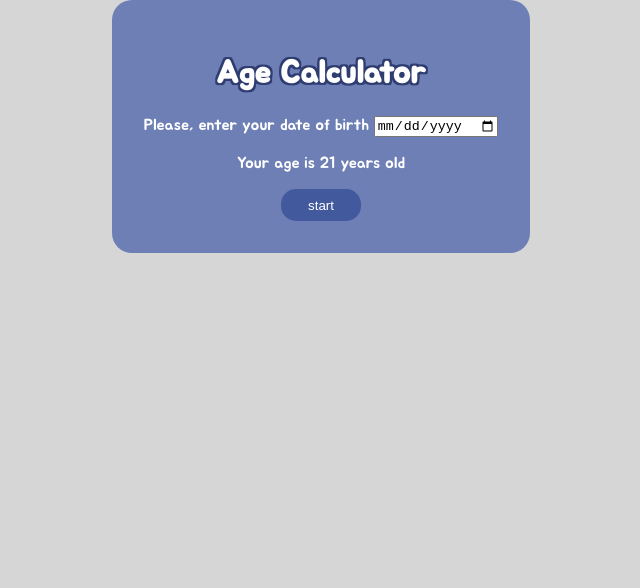
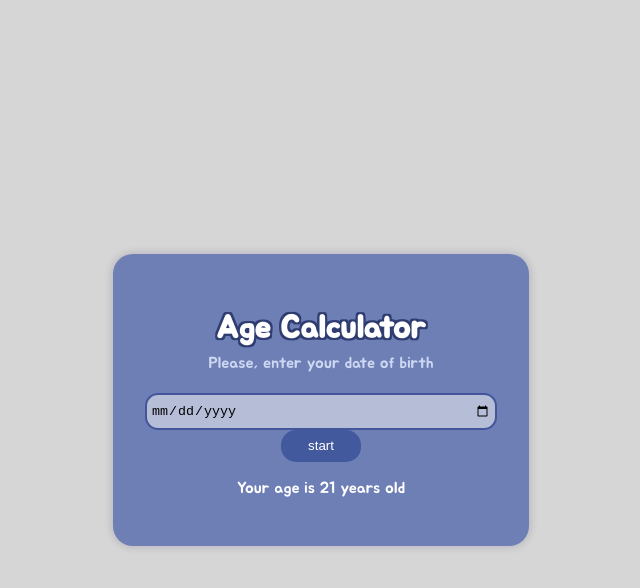
Before and after one commit to tarsibfritz/Age-Calculator, a plain HTML site: page index.html in a window 1280 px wide. Shown: the whole page, without its empty margins (319-959 px from the left). Drawn offline with Linux system fonts and the light colour scheme.

Commit message:
centralized container

```diff
--- a/index.html
+++ b/index.html
@@ -16,8 +16,8 @@
             <div class="container-form">
                 <label for="birthday">Please, enter your date of birth</label>
                 <input type="date" id="birthday" name="birthday"></div>
+                <button type="submit" id="start-button">start</button>
                 <p id="result">Your age is 21 years old</p>
-                <button type="submit" id="start-button">start</button>
             </div>
         </div>
     </div>
--- a/style.css
+++ b/style.css
@@ -2,6 +2,10 @@ body {
     margin: 0;
     padding: 0;
     border: 0;
+    height: 100vh;
+    display: flex;
+    justify-content: center;
+    align-items: cemter;
     font-family: "Jua", sans-serif;
     color: #fff;
     background-color: #D6D6D6;
@@ -18,7 +22,9 @@ body {
 .container-content {
     padding: 2rem;
     border-radius: 20px;
+    width: 22rem;
     background-color: #6D7FB5;
+    box-shadow: 0 0 10px rgba(5, 4, 75, 0.2);
 }
 
 .container-content > h1 {
@@ -32,6 +38,25 @@ body {
        -2px 2px #2f3d71, /* Bottom-left corner. */
         2px -2px #2f3d71, /* Top-right corner. */
        -2px -2px #2f3d71; /* Top-left corner. */
+    margin-bottom: 5px;
+}
+
+.container-form {
+    display: flex;
+    flex-direction: column;
+}
+
+.container-form > label {
+    color: #CED7F2;
+    margin-bottom: 20px;
+}
+
+#birthday {
+    height: 25px;
+    padding: 4px;
+    border: 2px solid #43569B;
+    border-radius: 13px;
+    background-color: #e6e8ee98;
 }
 
 
```
